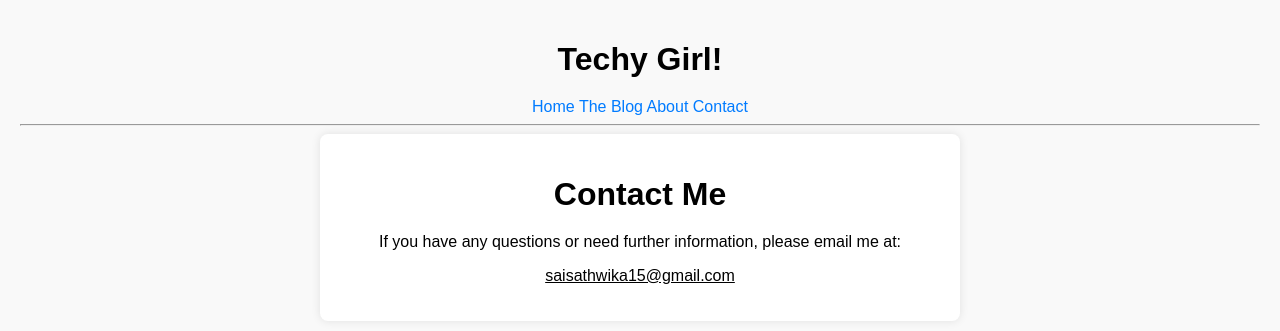
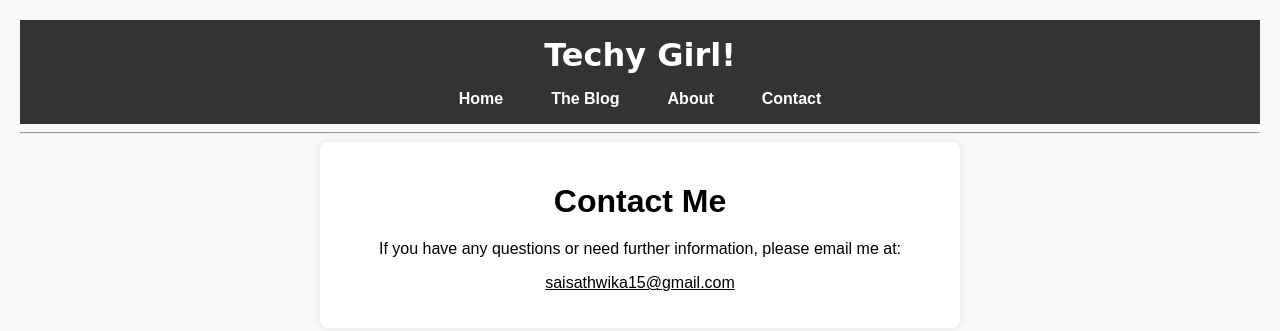
Before and after one commit to sathwika-15/Blogging, a plain HTML site: page contact.html in a window 1280 px wide. Drawn offline with Linux system fonts and the light colour scheme.

Commit message:
Update contact.html

```diff
--- a/contact.html
+++ b/contact.html
@@ -33,7 +33,52 @@
         a:hover {
             text-decoration: underline;
         }
+        header {
+    display: flex;
+    flex-direction: column;
+    align-items: center;
+    background-color: #333;
+    color: #fff;
+    padding: 1em;
+    justify-content: space-between;
+}
 
+.logo h1 {
+    font-family: 'Sigmar', cursive;
+    margin: 0;
+}
+
+.nav {
+    display: flex;
+    gap: 1em;
+    margin-top: 1em;
+}
+
+.nav a {
+    color: #fff;
+    text-decoration: none;
+    margin: 0 1rem;
+    font-weight: 700;
+    position: relative;
+}
+.nav a:hover {
+    color: #ffdd57;
+}
+.nav a::after {
+    content: '';
+    display: block;
+    width: 0;
+    height: 2px;
+    background: #ffdd57;
+    transition: width 0.3s;
+    position: absolute;
+    bottom: -5px;
+    left: 0;
+}
+
+.nav a:hover::after {
+    width: 100%;
+}
     </style>
 </head>
 <body>
```
